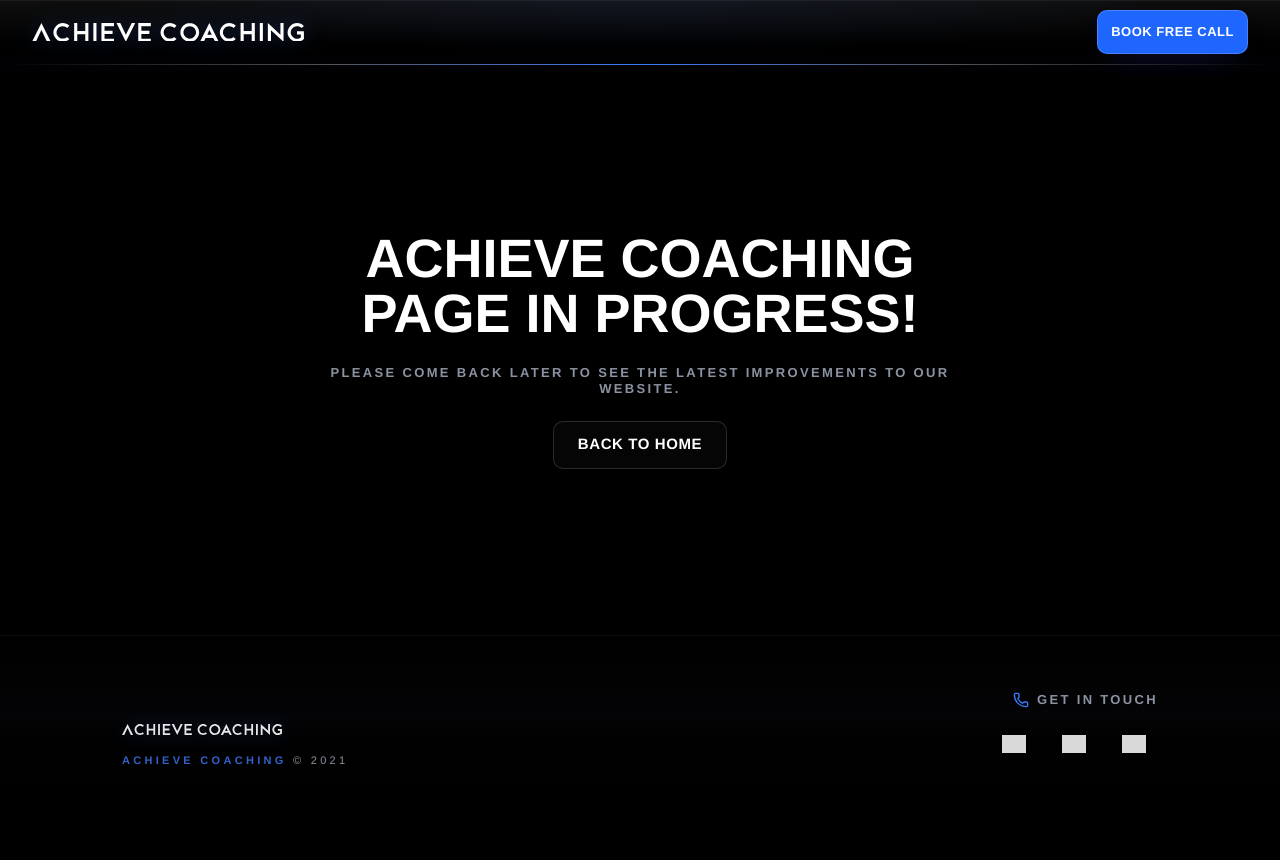
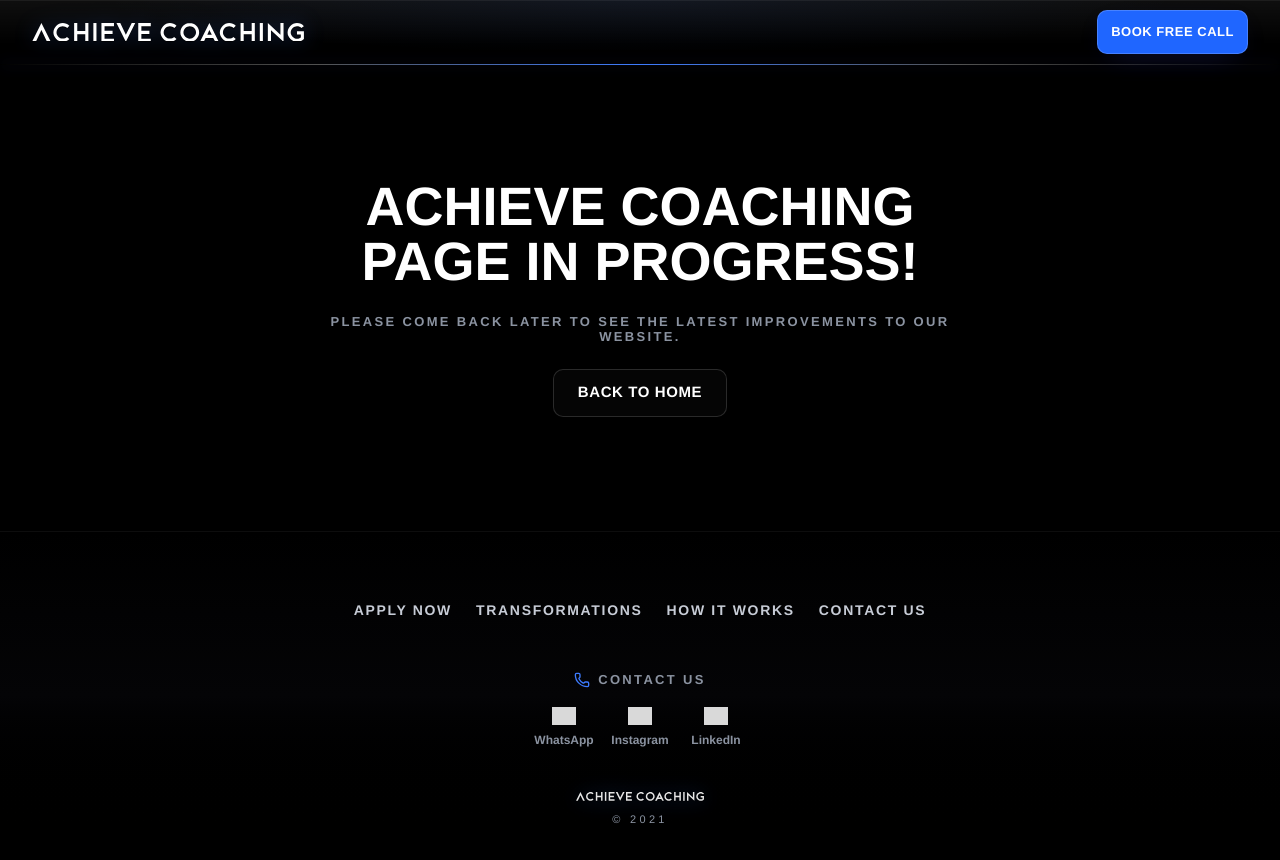
Before and after one commit to mem64-bits/achieve-coaching-web, an Astro site: page /coming-soon in a window 1280 px wide. Before the commit the page ends 800 px from the top, so only its background shows below. Built offline with nearby package versions, Linux system fonts and the light colour scheme; Astro itself is replaced by a stand-in of ours; grey boxes are pictures that could not be loaded.

Commit message:
feat: closer to the original layout, footer jump links, logo in footer
- Results headings, hint text, "In their words" and testimonial cards
  centred, as on the original site.
- Footer: jump links (Apply now, Transformations, How it works, Contact us)
  that also give Google in-page links it can show as "Jump to" results;
  Contact us section with labelled WhatsApp, Instagram and LinkedIn links;
  the copyright text is replaced by the scaled-down logo above (c) 2021.
- Dots removed from the pill sub-headings.
- "fullscreen" written as one word.

Co-Authored-By: Claude Opus 5.5 <noreply@anthropic.com>
Claude-Session: https://claude.ai/code/session_01SPxWFeYY7bmAb6Fsqsnd4P

```diff
--- a/src/components/home/QuoteCard.tsx
+++ b/src/components/home/QuoteCard.tsx
@@ -4,12 +4,19 @@ import type {Testimonial} from "@constants/results";
 import {cn} from "@/lib/utils";
 
 export interface QuoteCardProps extends Testimonial {
+    align?: "start" | "center";
     className?: string;
 }
 
-export function QuoteCard({quote, name, age, className}: QuoteCardProps) {
+export function QuoteCard({quote, name, age, align = "center", className}: QuoteCardProps) {
     return (
-        <figure className={cn("relative flex h-full flex-col rounded-2xl border border-white/10 bg-elevated p-6 sm:p-7", className)}>
+        <figure
+            className={cn(
+                "relative flex h-full flex-col rounded-2xl border border-white/10 bg-elevated p-6 sm:p-7",
+                align === "center" && "items-center text-center",
+                className,
+            )}
+        >
             <ShineBorder duration={18}/>
             <Quote aria-hidden="true" className="size-8 shrink-0 text-achieve-blue/70"/>
             <blockquote className="mt-4 grow text-[1.0625rem] leading-relaxed font-semibold text-foreground">
--- a/src/components/home/ResultsSection.astro
+++ b/src/components/home/ResultsSection.astro
@@ -61,6 +61,7 @@ const photos: GalleryPhoto[] = await Promise.all(
         titleStart={copy.titleStart}
         titleAccent={copy.titleAccent}
         description={copy.hint}
+        align="center"
         className="mb-8 sm:mb-10"
     />
 
@@ -75,14 +76,14 @@ const photos: GalleryPhoto[] = await Promise.all(
     {testimonials.length > 1 && (
         <>
             {copy.testimonialsTitle && (
-                <h3 class="mt-14 mb-6 font-display text-subtitle font-bold uppercase text-foreground sm:mt-20">
+                <h3 class="mt-14 mb-6 text-center font-display text-subtitle font-bold uppercase text-foreground sm:mt-20">
                     {copy.testimonialsTitle}
                 </h3>
             )}
             <ul
                 tabindex="0"
                 aria-label={copy.testimonialsTitle ?? "Testimonials"}
-                class="snap-row -mx-gutter items-start px-gutter pb-2 lg:mx-0 lg:grid lg:grid-cols-2 lg:items-stretch lg:gap-5 lg:overflow-visible lg:px-0"
+                class="snap-row -mx-gutter items-start px-gutter pb-2 lg:mx-auto lg:grid lg:max-w-[56rem] lg:grid-cols-2 lg:items-stretch lg:gap-5 lg:overflow-visible lg:px-0"
             >
                 {testimonials.map((testimonial) => (
                     <li class="w-[85%] max-w-[22rem] shrink-0 lg:w-auto lg:max-w-none">
--- a/src/components/layout/SiteFooter.astro
+++ b/src/components/layout/SiteFooter.astro
@@ -2,28 +2,42 @@
 import {Phone} from "lucide-react";
 import BrandLogo from "./BrandLogo.astro";
 import {SocialLinks} from "./SocialLinks";
-import {SITE} from "@constants/site";
+import {FOOTER_LINKS, SECTION_IDS, SITE} from "@constants/site";
 import {SOCIAL_LINKS} from "@constants/socials";
-
 ---
 
 <footer class="mt-auto border-t border-white/5 bg-linear-to-t from-black via-card/40 to-transparent">
-    <div class="mx-auto flex max-w-[1100px] flex-col items-center gap-10 px-gutter pt-14 pb-[max(2rem,env(safe-area-inset-bottom))] md:flex-row md:items-end md:justify-between">
-        <div class="order-2 flex flex-col items-center gap-4 md:order-1 md:items-start">
-            <a href="/" aria-label={`${SITE.name} home`} class="block w-40 opacity-90 transition-opacity hover:opacity-100">
+    <div class="mx-auto flex max-w-[1100px] flex-col items-center gap-10 px-gutter pt-14 pb-[max(2rem,env(safe-area-inset-bottom))]">
+        <nav aria-label="Footer">
+            <ul class="flex flex-wrap items-center justify-center gap-x-6 gap-y-3">
+                {FOOTER_LINKS.map((link) => (
+                    <li>
+                        <a
+                            href={link.href}
+                            class="inline-flex min-h-11 items-center font-display text-sm font-bold uppercase tracking-[0.12em] text-subtle transition-colors hover:text-achieve-blue"
+                        >
+                            {link.label}
+                        </a>
+                    </li>
+                ))}
+            </ul>
+        </nav>
+
+        <div id={SECTION_IDS.contact} class="flex flex-col items-center gap-3">
+            <h2 class="eyebrow flex items-center gap-2 text-muted-foreground">
+                <Phone aria-hidden="true" className="size-4 text-achieve-blue"/>
+                Contact us
+            </h2>
+            <SocialLinks links={SOCIAL_LINKS} className="gap-3" showLabels/>
+        </div>
+
+        <div class="flex flex-col items-center gap-2.5">
+            <a href="/" aria-label={`${SITE.name} home`} class="block w-32 opacity-90 transition-opacity hover:opacity-100">
                 <BrandLogo/>
             </a>
             <p class="text-[0.6875rem] uppercase tracking-[0.3em] text-muted-foreground">
-                <span class="font-bold text-achieve-blue/80">{SITE.name}</span> &copy; {SITE.foundedYear}
+                <span class="sr-only">{SITE.name} </span>&copy; {SITE.foundedYear}
             </p>
-        </div>
-
-        <div class="order-1 flex flex-col items-center gap-3 md:order-2 md:items-end">
-            <p class="eyebrow flex items-center gap-2 text-muted-foreground">
-                <Phone aria-hidden="true" className="size-4 text-achieve-blue"/>
-                Get in touch
-            </p>
-            <SocialLinks links={SOCIAL_LINKS} className="gap-3"/>
         </div>
     </div>
 </footer>
--- a/src/components/layout/SocialLinks.tsx
+++ b/src/components/layout/SocialLinks.tsx
@@ -9,9 +9,14 @@ export interface SocialLink {
 interface SocialLinksProps {
     links: SocialLink[];
     className?: string;
+    showLabels?: boolean;
 }
 
-function SocialIcon({label, icon, href}: SocialLink) {
+interface SocialIconProps extends SocialLink {
+    showLabel: boolean;
+}
+
+function SocialIcon({label, icon, href, showLabel}: SocialIconProps) {
     const mask = `url("${icon}") center / contain no-repeat`;
 
     return (
@@ -20,7 +25,10 @@ function SocialIcon({label, icon, href}: SocialLink) {
             target="_blank"
             rel="noopener noreferrer"
             aria-label={`${label} (opens in a new tab)`}
-            className="group relative grid size-12 place-items-center rounded-full"
+            className={cn(
+                "group relative flex flex-col items-center",
+                showLabel ? "min-w-16 gap-1 py-1" : "size-12 justify-center",
+            )}
         >
             <span
                 aria-hidden="true"
@@ -31,16 +39,21 @@ function SocialIcon({label, icon, href}: SocialLink) {
                 style={{mask, WebkitMask: mask}}
                 className="relative size-6 bg-white/85 transition-[transform,background-color] duration-300 ease-out group-hover:-translate-y-0.5 group-hover:scale-110 group-hover:bg-achieve-blue"
             />
+            {showLabel && (
+                <span className="relative text-xs font-semibold text-muted-foreground transition-colors group-hover:text-foreground">
+                    {label}
+                </span>
+            )}
         </a>
     );
 }
 
-export function SocialLinks({links, className}: SocialLinksProps) {
+export function SocialLinks({links, className, showLabels = false}: SocialLinksProps) {
     return (
         <ul className={cn("flex items-center gap-4", className)}>
             {links.map((link) => (
                 <li key={link.label}>
-                    <SocialIcon {...link}/>
+                    <SocialIcon {...link} showLabel={showLabels}/>
                 </li>
             ))}
         </ul>
--- a/src/constants/results.ts
+++ b/src/constants/results.ts
@@ -26,7 +26,7 @@ export const RESULTS_SECTIONS: Record<ResultsPlacement, ResultsSectionCopy> = {
         eyebrow: "Client results",
         titleStart: "Real clients.",
         titleAccent: "Real results.",
-        hint: "Tap any photo to see it full screen.",
+        hint: "Tap any photo to see it fullscreen.",
     },
     more: {
         id: SECTION_IDS.transformations,
@@ -40,7 +40,7 @@ export const RESULTS_SECTIONS: Record<ResultsPlacement, ResultsSectionCopy> = {
 
 export const GALLERY_LABELS = {
     transformationBadge: "Before / After",
-    openPhoto: (position: number, total: number) => `Open full screen, photo ${position} of ${total}`,
+    openPhoto: (position: number, total: number) => `Open fullscreen, photo ${position} of ${total}`,
     previous: "Previous photo",
     next: "Next photo",
     close: "Close photo viewer",
--- a/src/constants/site.ts
+++ b/src/constants/site.ts
@@ -16,7 +16,15 @@ export const SECTION_IDS = {
     qualification: "for-you",
     process: "process",
     apply: "apply",
+    contact: "contact",
 } as const;
+
+export const FOOTER_LINKS = [
+    {label: "Apply now", href: `#${SECTION_IDS.apply}`},
+    {label: "Transformations", href: `#${SECTION_IDS.transformations}`},
+    {label: "How it works", href: `#${SECTION_IDS.process}`},
+    {label: "Contact us", href: `#${SECTION_IDS.contact}`},
+] as const;
 
 export const PRIMARY_CTA = {
     headerLabel: "Book Free Call",
--- a/src/styles/global.css
+++ b/src/styles/global.css
@@ -56,12 +56,6 @@
     .eyebrow-pill {
         @apply inline-flex w-fit items-center gap-2 rounded-full border border-achieve-blue/35 bg-achieve-blue/10 px-3.5 py-1.5 font-display text-eyebrow font-bold uppercase text-achieve-blue;
         box-shadow: inset 0 1px 0 var(--surface-sheen), 0 0 24px -8px var(--achieve-blue-glow);
-    }
-
-    .eyebrow-pill::before {
-        content: "";
-        @apply size-1.5 shrink-0 rounded-full bg-achieve-blue;
-        box-shadow: 0 0 8px var(--achieve-blue);
     }
 
     .chip {
```
